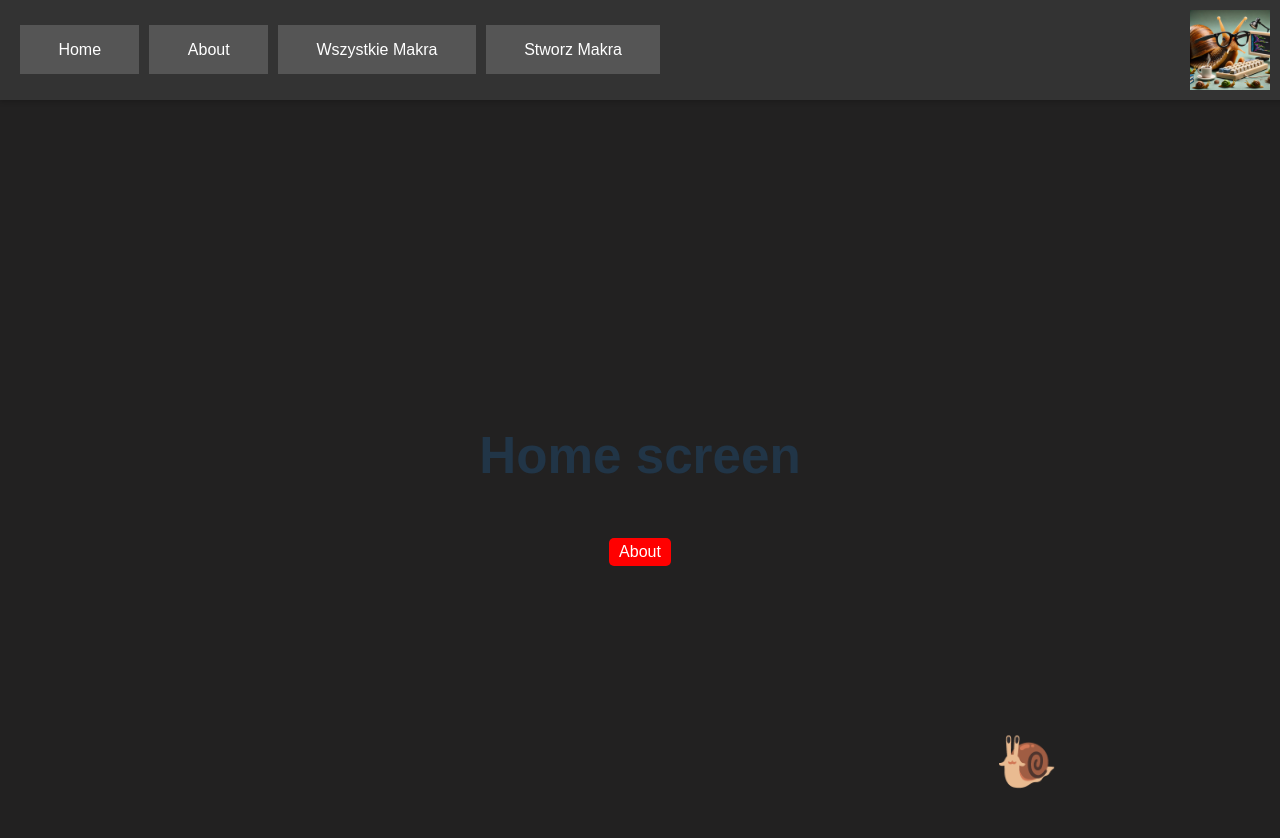
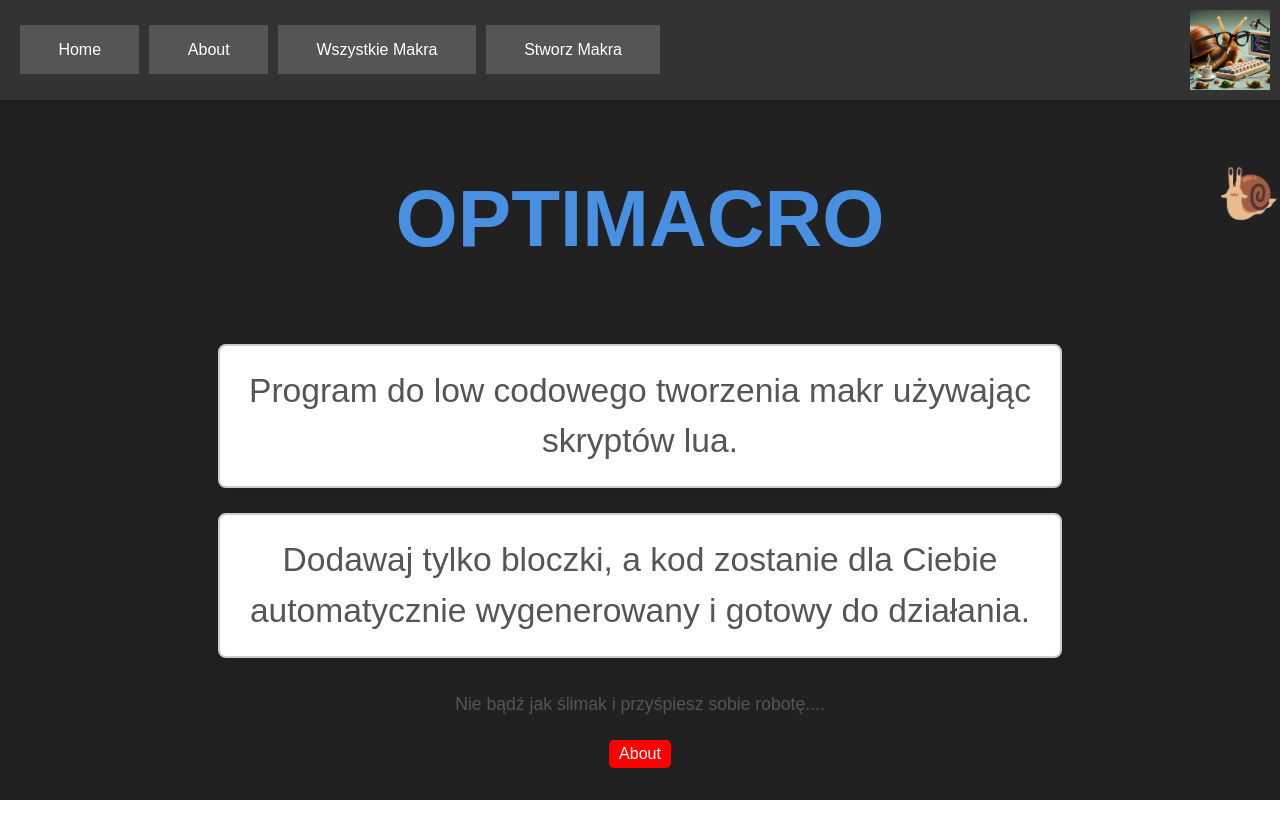
Before and after one commit to WXZK9/optimacro, a React (Vite) app in the folder app/: page /#/ in a window 1280 px wide. Shown: the top 838 px of the page. After the commit the page ends 800 px from the top, so only its background shows below. Built offline with nearby package versions, Linux system fonts and the light colour scheme.

Commit message:
home + ślimak fix

```diff
--- a/app/src/ui/App.css
+++ b/app/src/ui/App.css
@@ -8,22 +8,22 @@ body {
 
 .animation {
   font-size: 50px;
-  position: absolute;
-  bottom: 0%;
+  position: fixed;
+  right: 0%;
   animation: moveSnail 30s infinite linear;
 }
 
 
 @keyframes moveSnail {
   0% {
-      right: 0%;
+      top: 0vh;
   }
   50% {
-      right: 50%;
-      transform: translateX(50%);
+      top: 50vh;
+      transform: translateY(40%);
   }
   100% {
-      right: 100%;
+      top: 100vw;
   }
 }
 
--- a/app/src/ui/windows/CSS/About.css
+++ b/app/src/ui/windows/CSS/About.css
@@ -11,7 +11,9 @@ body {
     text-align: center;
 }
 
-
+h2{
+    font-size: 5rem;
+}
 .grid-container {
     display: grid;
     grid-template-columns: repeat(2, 1fr);
--- a/app/src/ui/windows/CSS/AllMacro.module.css
+++ b/app/src/ui/windows/CSS/AllMacro.module.css
@@ -10,7 +10,9 @@
   flex-direction: column;
   align-items: center;
 }
-
+h2{
+  font-size: 5rem;
+}
 .name {
   width: 500px;
   background-color: #f8260ab4;
--- a/app/src/ui/windows/CSS/CreateMacro.css
+++ b/app/src/ui/windows/CSS/CreateMacro.css
@@ -1,9 +1,13 @@
 .create-macro-container {
     padding: 20px;
+
   }
-
+ h2 {
+   font-size: 5rem;
+ }
   label {
     margin-right: 10px;
+
   }
 
   input, select {
--- a/app/src/ui/windows/CSS/Home.css
+++ b/app/src/ui/windows/CSS/Home.css
@@ -1,31 +1,55 @@
-
 .home-container {
-    font-family: Arial, sans-serif;
-
+    text-align: center;
+    min-height: 100%;
     display: flex;
     flex-direction: column;
+    justify-content: space-between;
     align-items: center;
-    justify-content: center;
-    min-height: 100vh;
-    text-align: center;
-    position: relative;
 }
 
+.sentence {
+    display: block;
+    margin-bottom: 5px;
+    width: 100%;
+}
 
+.top h2 {
+    font-size: 5rem;
+    color: #4A90E2;
+    margin-bottom: 50px;
+    font-weight: bold;
+}
 
+.middle p {
+    background-color: #fff;
+    border: 2px solid #ccc;
+    border-radius: 8px;
+    padding: 20px;
+    font-size: 2.1rem;
+    color: #555;
+    box-shadow: 0 4px 8px rgba(0, 0, 0, 0.1);
+    max-width: 800px;
+    margin: 10px auto;
+}
+
+.bottom p {
+    font-size: 1.1rem;
+    color: #555;
+
+}
 
 button {
-    margin-top: 20px;
     padding: 10px 20px;
-    font-size: 16px;
-    cursor: pointer;
-    background-color: #3498db;
+    background-color: #4A90E2;
     color: white;
     border: none;
     border-radius: 5px;
+    font-size: 1rem;
+    cursor: pointer;
     transition: background-color 0.3s;
+
 }
 
 button:hover {
-    background-color: #2980b9;
+    background-color: #357ABD;
 }
--- a/app/src/ui/windows/TSX/About.tsx
+++ b/app/src/ui/windows/TSX/About.tsx
@@ -7,7 +7,7 @@ const About: React.FC = () => {
 
     return (
         <div>
-            <h1>Jak stworzyć swoje makro?</h1>
+            <h2>Jak stworzyć swoje makro?</h2>
             <div className="grid-container">
                 <div className="frame"><span>1</span>Przejdź do zakładki "Stwórz Makra"</div>
                 <div className="frame"><span>2</span>Wybierz z listy odpowiedni dla Ciebie 'blok' kodu i wypełnij pola</div>
@@ -15,7 +15,7 @@ const About: React.FC = () => {
                 <div className="frame"><span>4</span>Zakres każdego bloku jest pokazany poprzez niebieskie linie</div>
                 <div className="frame"><span>5</span>Zakres każdego statementu 'if' jest przedstawiony zieloną linią</div>
                 <div className="frame"><span>6</span>Wygeneruj kod, żeby sprawdzić czy nie zrobiłeś żadnego błędu</div>
-                <div className="frame"><span>7</span>......</div>
+                <div className="frame"><span>7</span>Podaj opis makra oraz skrót którego chcesz używać i kliknij Zapisz</div>
             </div>
 
         </div>
--- a/app/src/ui/windows/TSX/CreateMacro.tsx
+++ b/app/src/ui/windows/TSX/CreateMacro.tsx
@@ -338,7 +338,7 @@ const CreateMacro: React.FC = () => {
             <pre>{generatedCode}</pre>
         <input
           type="text"
-          placeholder="Enter name"
+          placeholder="Enter Description"
           value={name}
           onChange={(e) => setName(e.target.value)}
         />
--- a/app/src/ui/windows/TSX/Home.tsx
+++ b/app/src/ui/windows/TSX/Home.tsx
@@ -7,7 +7,18 @@ const Home: React.FC = () => {
 
     return (
         <div className="home-container">
-            <h1>Home screen</h1>
+            <div className="sentence top">
+                <h2>OPTIMACRO</h2>
+            </div>
+            <div className="sentence middle">
+                <p>Program do low codowego tworzenia makr używając skryptów lua.</p>
+            </div>
+            <div className="sentence middle">
+                <p>Dodawaj tylko bloczki, a kod zostanie dla Ciebie automatycznie wygenerowany i gotowy do działania.</p>
+            </div>
+            <div className="sentence bottom">
+                <p>Nie bądź jak ślimak i przyśpiesz sobie robotę....</p>
+            </div>
             <button onClick={() => navigate("/About")}>About</button>
         </div>
     );
--- a/app/src/ui/windows/TSX/ShowAllMacro.tsx
+++ b/app/src/ui/windows/TSX/ShowAllMacro.tsx
@@ -56,7 +56,7 @@ const Macros: React.FC = () => {
 
   return (
     <div>
-      <h1>Macros</h1>
+      <h2>Your Macros</h2>
 
       <input
         type="text"
```
